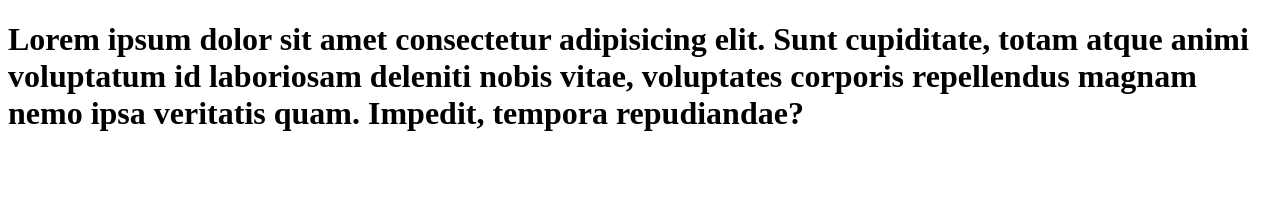
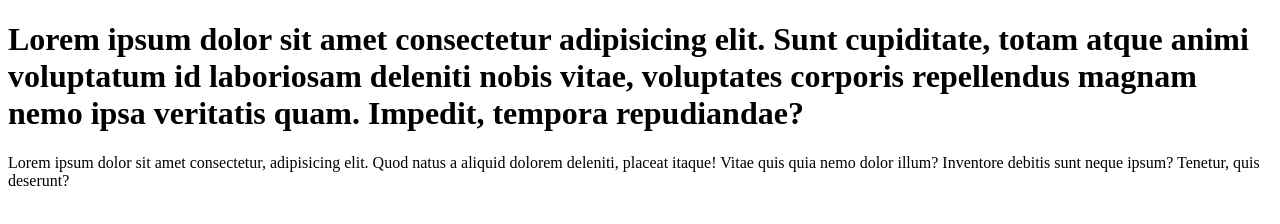
Before and after one commit to Ardalankt/test, a plain HTML site: page index.html in a window 1280 px wide. Drawn offline with Linux system fonts and the light colour scheme.

Commit message:
add paragraph to code

```diff
--- a/index.html
+++ b/index.html
@@ -12,5 +12,10 @@
       voluptates corporis repellendus magnam nemo ipsa veritatis quam. Impedit,
       tempora repudiandae?
     </h1>
+    <p>
+      Lorem ipsum dolor sit amet consectetur, adipisicing elit. Quod natus a
+      aliquid dolorem deleniti, placeat itaque! Vitae quis quia nemo dolor
+      illum? Inventore debitis sunt neque ipsum? Tenetur, quis deserunt?
+    </p>
   </body>
 </html>
```
